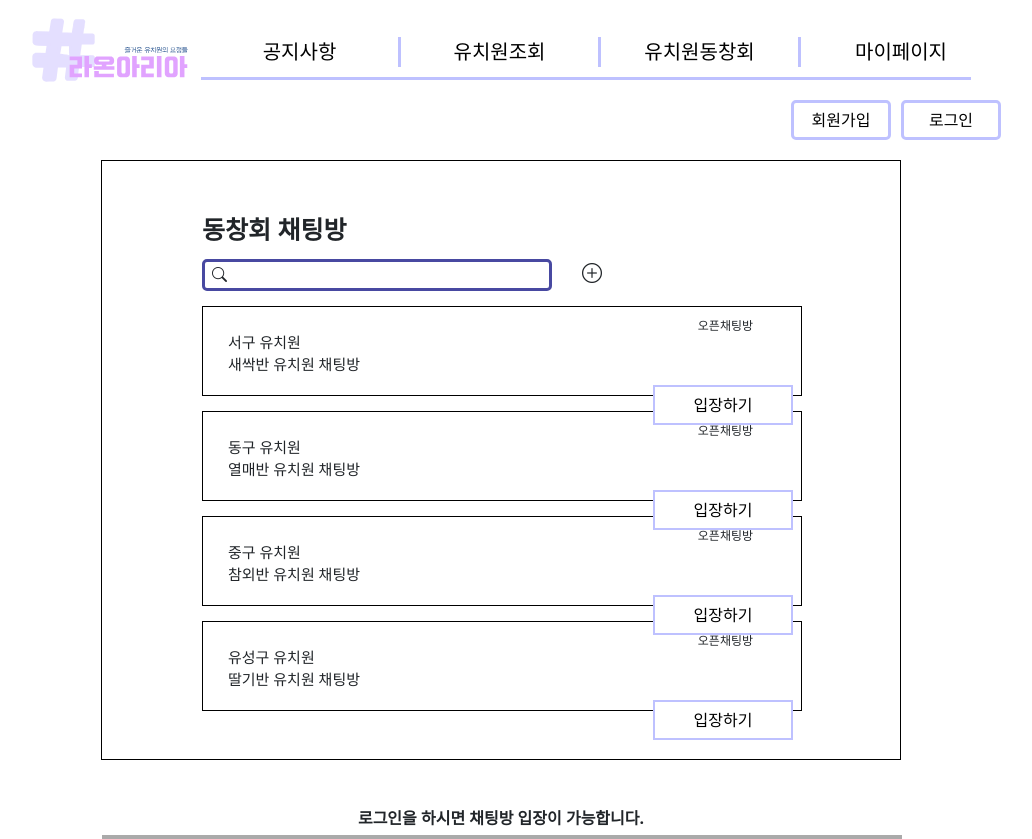
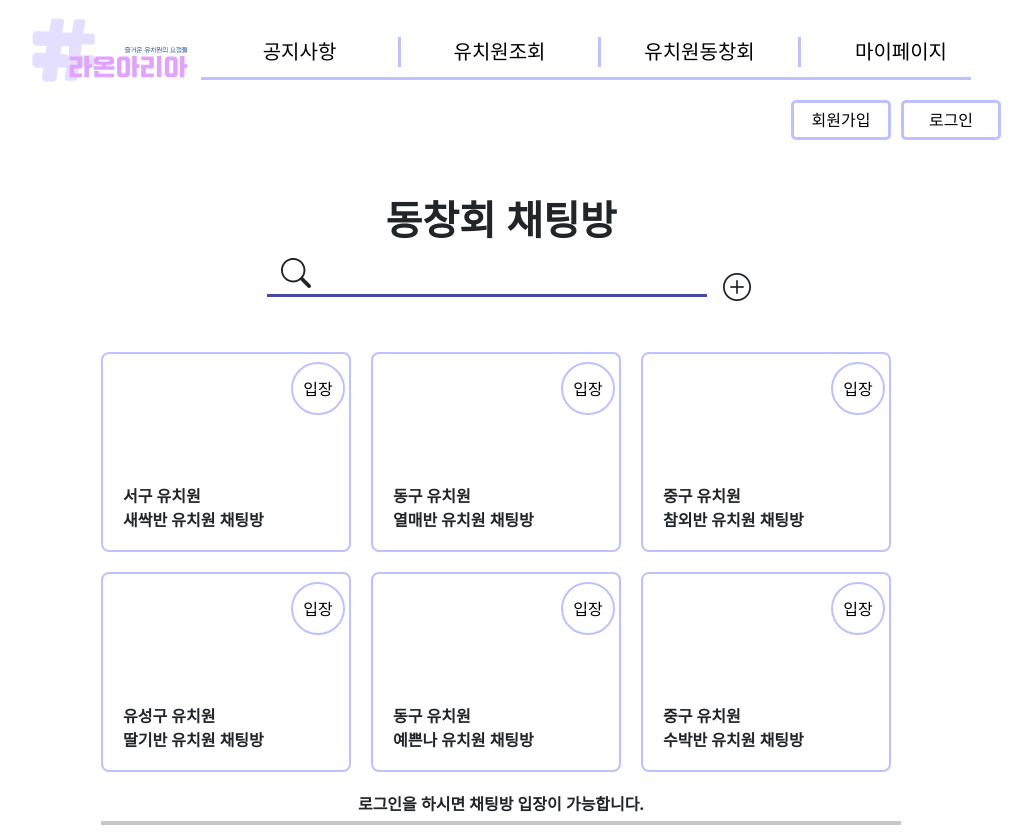
Before and after one commit to songeunseon/Raonaria, a Vue app in the folder RA/: page /reunion in a window 1280 px wide. Shown: the whole page, without its empty margins (139-1171 px from the left). Built offline with nearby package versions, Linux system fonts and the light colour scheme.

Commit message:
2023.10.05

```diff
--- a/RA/src/components/Consulting_Req.vue
+++ b/RA/src/components/Consulting_Req.vue
@@ -41,15 +41,19 @@
 </template>
 
 <script>
+import {inject} from 'vue';
 export default{
     name:"Consulting_Req",
     setup(){
+        const isReq = inject('isReq');
+        const reqOpen = inject('reqOpen');
 
+        return{isReq, reqOpen}
     }
 }
- </script>
+</script>
 
-<style>
+<style scoped>
     .request_box{
         position:fixed;
         left:50%;
--- a/RA/src/views/ReunionView.vue
+++ b/RA/src/views/ReunionView.vue
@@ -6,50 +6,79 @@
                 <div class="icon">
                     <i class="bi bi-search"></i>
                 </div>
-                    <input type="text">
+                    <input type="text" class="search_input">
                     <i @click="makeRoomOpen()" class="bi bi-plus-circle"></i>
             </div>
-        <div id="list1">
+        </div>
+        <div id="chat_info">
+            <div class="list">
             <div class="title">
-                <div class="word_1">서구 유치원<br>새싹반 유치원 채팅방</div>
-                <div class="word_2">오픈채팅방</div>
+                <div class="word">서구 유치원<br>새싹반 유치원 채팅방</div>
+
             </div>
-            <div class="title2">
-                <input type="button" value="입장하기" class="position">
+            <div class="title">
+                <RouterLink to="/chatWindow">
+                <input type="button" value="입장" class="position">
+            </RouterLink>
             </div>
         </div>
-        <div id="list2">
+        <div class="list">
             <div class="title">
-                <div class="word_1">동구 유치원<br>열매반 유치원 채팅방</div>
-                <div class="word_2">오픈채팅방</div>
+                <div class="word">동구 유치원<br>열매반 유치원 채팅방</div>
+
             </div>
-            <div class="title2">
-                <input type="button" value="입장하기" class="position">
+            <div class="title">
+                <RouterLink to="/chatWindow">
+                <input type="button" value="입장" class="position">
+            </RouterLink>
             </div>
         </div>
-        <div id="list3">
+        <div class="list">
             <div class="title">
-                <div class="word_1">중구 유치원<br>참외반 유치원 채팅방</div>
-                <div class="word_2">오픈채팅방</div>
+                <div class="word">중구 유치원<br>참외반 유치원 채팅방</div>
+
             </div>
-            <div class="title2">
-                <input type="button" value="입장하기" class="position">
+            <div class="title">
+                <RouterLink to="/chatWindow">
+                    <input type="button" value="입장" class="position">
+                </RouterLink>
             </div>
         </div>
-        <div id="list4">
+        <div class="list">
             <div class="title">
-                <div class="word_1" >유성구 유치원<br>딸기반 유치원 채팅방</div>
-                <div class="word_2">오픈채팅방</div>
+                <div class="word">유성구 유치원<br>딸기반 유치원 채팅방</div>
             </div>
-            <div class="title2">
-                <input type="button" value="입장하기" class="position">
+            <div class="title">
+                <RouterLink to="/chatWindow">
+                    <input type="button" value="입장" class="position">
+                </RouterLink>
+            </div>
+        </div>
+        <div class="list">
+            <div class="title">
+                <div class="word">동구 유치원<br>예쁜나 유치원 채팅방</div>
+            </div>
+            <div class="title">
+                <RouterLink to="/chatWindow">
+                    <input type="button" value="입장" class="position">
+                </RouterLink>
+            </div>
+        </div>
+        <div class="list">
+            <div class="title">
+                <div class="word">중구 유치원<br>수박반 유치원 채팅방</div>
+            </div>
+            <div class="title">
+                <RouterLink to="/chatWindow">
+                    <input type="button" value="입장" class="position">
+                </RouterLink>
             </div>
         </div>
         </div>
         <div class="info">
             <div class="info_title">로그인을 하시면 채팅방 입장이 가능합니다.</div>
-            <div class="info_line"></div>
         </div>
+
     </div>
 
     <login_Alert v-if="isAlert"/>
@@ -94,7 +123,7 @@ export default{
         #chat{
             width:800px;
             height:600px;
-            border:1px solid black;
+            /* border:1px solid black; */
             margin:20px auto;
         }
 
@@ -103,7 +132,8 @@ export default{
         }
 
         .chat_room{
-            font-size:25px;
+            text-align:center;
+            font-size:40px;
             font-weight:800;
         }
 
@@ -111,104 +141,95 @@ export default{
             padding-top:10px;
             position:relative;
             display:flex;
+            align-items: center;
+
         }
 
         .chat_add input{
-            width:350px;
+            width:440px;
             height:32px;
-            border:3px solid #4849A1;
-            border-radius: 5px;
+            border:none;
+            outline: none;
+            border-bottom:3px solid #4849A1;
+            /* border-radius: 5px; */
+            text-align:center;
+
 
         }
 
         .icon{
             position:absolute;
-            top:15px;
-            left:10px;
-            font-size:15px;
+            top:5px;
+            left:0px;
+            font-size:25px;
         }
 
-        .chat_add .bi-plus-circle{
-            padding-left:30px;
-            font-size:20px;
+        .bi-search{
+            position:absolute;
+            left:80px;
+            top:-5px;
+            font-size:30px;
         }
 
-        #list1{
-            width:600px;
-            height:90px;
-            border:1px solid black;
-            margin:15px 0;
+        .search_input{
+            margin:0 auto;
         }
 
-        .title{
-            display:flex;
-            width:550px;
-            justify-content: space-between;
-            padding-top:10px;
+
+
+        .chat_add .bi-plus-circle{
+            position:relative;
+            right:50px;
+            top:5px;
+            font-size:28px;
         }
 
-        .word_1{
-            padding:14px 25px;
-            font-size:15px;
+        #chat_info{
+            margin:0 auto;
+            display:flex;
+            flex-wrap:wrap;
+            column-gap:20px;
+            row-gap:20px;
         }
 
-        .word_2{
-            font-size:12px;
+        .info_title{
+            width:800px;
+            text-align:center;
+            padding-top:20px;
+            padding-bottom:5px;
+            border-bottom:4px solid #AAAA;
+            font-weight:700;
         }
 
-        .title2{
-            position:relative;
+        .list{
+            width:250px;
+            height:200px;
+            border:2px solid #BEC1FF;
+            /* display:flex; */
+            border-radius: 8px;
         }
 
-        .word3{
-            font-size:15px;
-            padding:0px 15px;
+        .word{
+            position:relative;
+            top:130px;
+            left:20px;
+            font-weight:700;
+        }
+
+        .position{
+            width:54px;
+            height:53px;
+            border-radius: 50px;
+            border:2px solid #BEC1FF;
+            background:white;
+            position:relative;
+            left:188px;
+            bottom:40px;
 
         }
 
-        .position{
-            width:140px;
-            height:40px;
-            text-align: center;
-            position:relative;
-            left:450px;
-            bottom:40px;
-            text-align: center;
-            border:2px solid #BEC1FF;
-            background-color:white;
-        }
-
-        #list2{
-            width:600px;
-            height:90px;
-            border:1px solid black;
-            margin:15px 0;
-        }
-
-
-        #list3{
-            width:600px;
-            height:90px;
-            border:1px solid black;
-            margin:15px 0;
-        }
-
-        #list4{
-            width:600px;
-            height:90px;
-            border:1px solid black;
-            margin:15px 0;
-        }
-
-        .info_title{
-            text-align:center;
-            padding-top:45px;
-            margin:5px 0;
-            font-weight:800;
-        }
-
-        .info_line{
-            width:800px;
-            border:2px solid #AAAAAA;
+        .position:hover{
+            background: #BEC1FF;
+            color:white;
         }
 </style>
--- a/RA/src/views/SearchView.vue
+++ b/RA/src/views/SearchView.vue
@@ -1,4 +1,10 @@
 
+<!-- <<<<<<< HEAD
+=======
+//json파일 불러오기
+
+</script>
+>>>>>>> 57655ed0bf669612117116a54f442267b4bf502e -->
 
 
 
@@ -139,16 +145,16 @@
 <script>
 import { RouterLink, RouterView } from "vue-router";
 import Consulting_Req from '../components/Consulting_Req.vue'
-import { ref } from "vue";
+import { ref, provide } from "vue";
 export default{
-  name:'searchView',
+  name:'SearchView',
     components:
     {Consulting_Req},
   Setup(){
     const isReq = ref(false);
-    const reqOpen = () => {
-      isReq.value = true;
-    }
+    const reqOpen = () => isReq.value = !isReq.value;
+    provide('isReq', isReq);
+    provide('reqOpen', reqOpen);
 
     // onMounted(()=>{
     //   const req_bt = document.querySelector('.req_bt');
@@ -158,13 +164,18 @@ export default{
     // })
 
     return{
-      isReq, reqOpen
+      isReq, reqOpen,
     }
   }
 }
 </script>
 
 <style>
+*{
+  padding: 0;
+  margin: 0;
+  box-sizing: border-box;
+}
   #box{
     width: 1000px;
     height: 300px;
@@ -245,6 +256,8 @@ export default{
     display: flex;
     align-items: center;
     justify-content: center;
+    margin: 0 auto;
+    text-align: center;
   }
   #comparison{
     width: 100%;
--- a/RA/src/views/chatWindow.vue
+++ b/RA/src/views/chatWindow.vue
@@ -124,6 +124,7 @@
 
 
 
+
     </div>
 </template>
 
```
